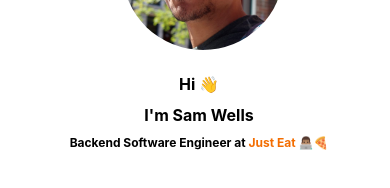
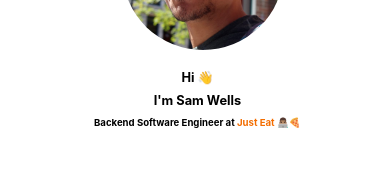
Before and after one commit to SW-418/sam-simple-site-react, a React (Create React App) app: page / in a window 390 px wide. Shown: the part 400-588 px from the top of the page. Built offline with nearby package versions, Linux system fonts and the light colour scheme.

Commit message:
Fix text location for smaller devices

```diff
--- a/src/App.css
+++ b/src/App.css
@@ -87,6 +87,7 @@ a:hover {
 
   #welcome-text {
     text-align: center;
-    font-size: 0.5em;
+    font-size: 0.4em;
+    margin-left: -0.5em;
   }
 }
```
